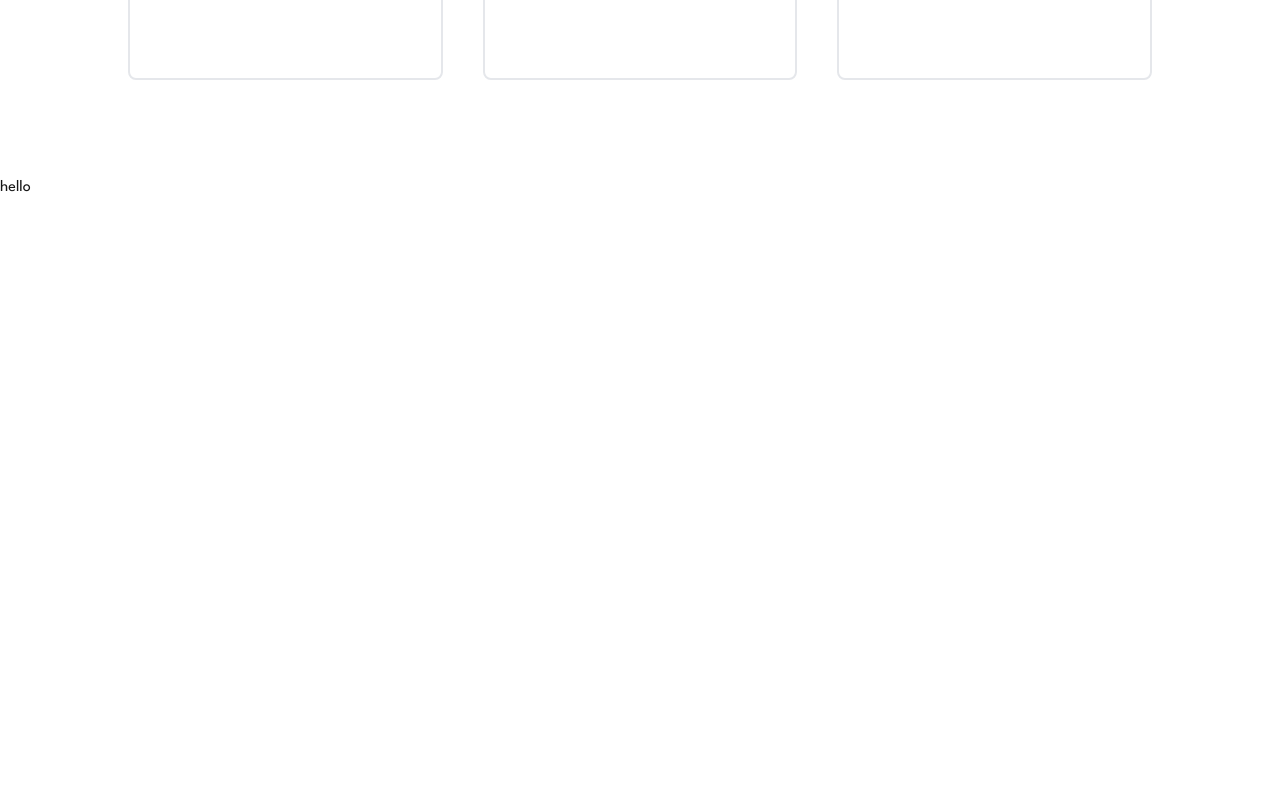
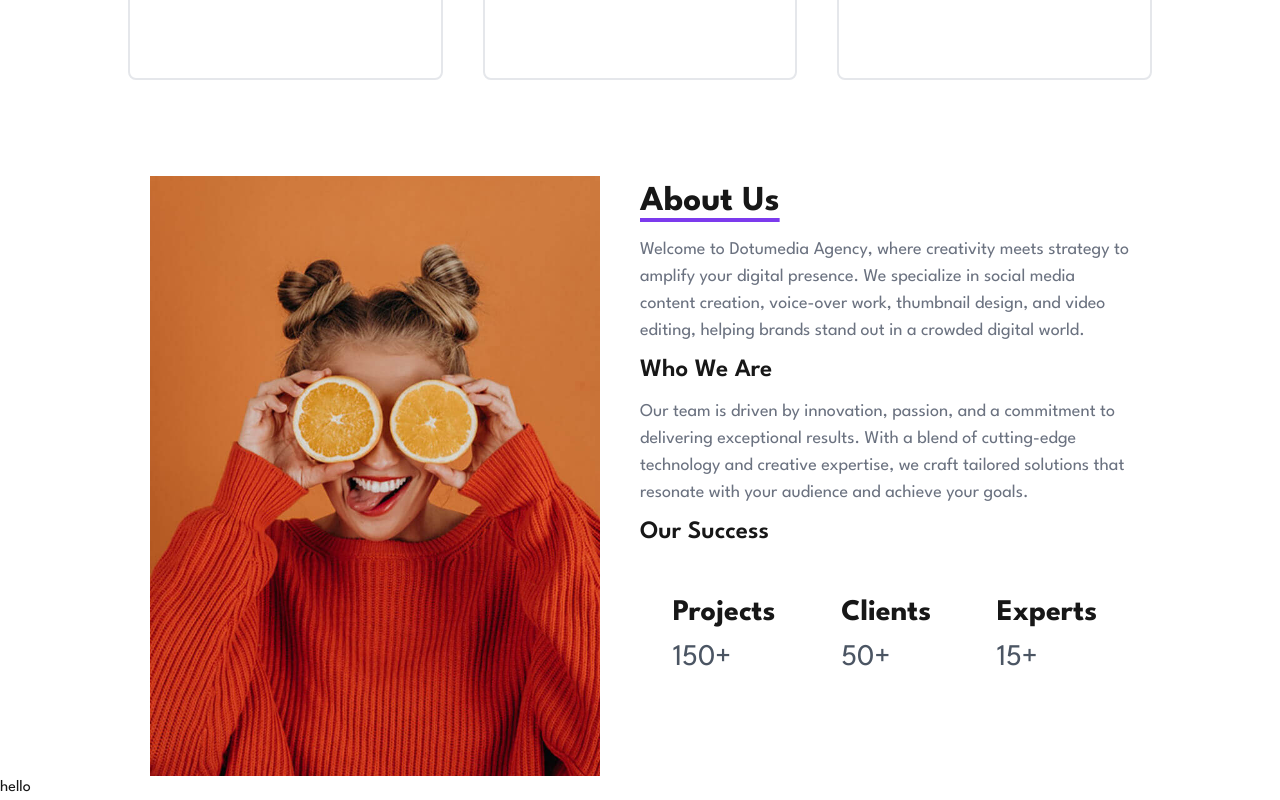
Before and after one commit to rraushan1205/Dotumedia, a Next.js app: page / in a window 1280 px wide. Shown: the part 1530-2330 px from the top of the page. Before the commit the page ends 1730 px from the top, so only its background shows below. Built offline with nearby package versions, Linux system fonts and the light colour scheme.

Commit message:
added about us section

```diff
--- /dev/null
+++ b/app/components/AboutUs.tsx
@@ -0,0 +1,33 @@
+import Image from "next/image";
+import Link from "next/link";
+import about from "@/public/about.jpg";
+import Stats from "./Stats";
+export default function AboutUs() {
+  return (
+    <>
+      <div className="mx-[150px] flex gap-10">
+        <Image src={about} alt="about" className="w-[450px]  " />
+        <div className="s">
+          <header className="text-[35px] font-bold underline underline-offset-8 decoration-violet-600 decoration-4">
+            About Us
+          </header>
+          <p className="my-2 text-[18px] text-gray-500">
+            Welcome to Dotumedia Agency, where creativity meets strategy to
+            amplify your digital presence. We specialize in social media content
+            creation, voice-over work, thumbnail design, and video editing,
+            helping brands stand out in a crowded digital world.
+          </p>
+          <header className="text-[25px] font-semibold">Who We Are</header>
+          <p className="my-2 text-[18px] text-gray-500">
+            Our team is driven by innovation, passion, and a commitment to
+            delivering exceptional results. With a blend of cutting-edge
+            technology and creative expertise, we craft tailored solutions that
+            resonate with your audience and achieve your goals.
+          </p>
+          <header className="text-[25px] font-semibold">Our Success</header>
+          <Stats />
+        </div>
+      </div>
+    </>
+  );
+}
--- /dev/null
+++ b/app/components/CTA.tsx
@@ -0,0 +1,5 @@
+import Link from "next/link";
+
+export default function CTA() {
+  return <></>;
+}
--- a/app/components/Service.tsx
+++ b/app/components/Service.tsx
@@ -55,7 +55,7 @@ export default function Service() {
               <div className="relative z-40 flex items-center border-2 border-gray-200 rounded-lg w-full py-12 px-5 text-center flex-col peer group h-[400px]">
                 <Image
                   src={service.image}
-                  className="w-[220px] group-hover:w-[100px] h-fit"
+                  className="w-[220px] group-hover:w-[100px] h-fit transition-all duration-[1000ms]"
                   alt="web"
                 />
                 <header className="text-blue-500 text-[22px] font-bold">
--- /dev/null
+++ b/app/components/Stats.tsx
@@ -0,0 +1,62 @@
+"use client";
+import { useEffect, useState } from "react";
+import { motion, useAnimation } from "framer-motion";
+import { useInView } from "react-intersection-observer";
+
+// Define the type for the props
+interface CounterProps {
+  end: number;
+  duration?: number;
+}
+
+const Counter = ({ end, duration = 2 }: CounterProps) => {
+  const [count, setCount] = useState(0);
+  const controls = useAnimation();
+  const { ref, inView } = useInView({ triggerOnce: true });
+
+  useEffect(() => {
+    if (inView) {
+      const interval = setInterval(() => {
+        setCount((prev) => {
+          if (prev < end) {
+            return Math.min(prev + 1, end);
+          } else {
+            clearInterval(interval);
+            return end;
+          }
+        });
+      }, (duration * 1000) / end); // Adjust timing of increment based on duration
+    }
+  }, [inView, end, duration]);
+
+  return (
+    <motion.div
+      ref={ref}
+      className="text-gray-600"
+      initial={{ opacity: 0 }}
+      animate={{ opacity: inView ? 1 : 0 }}
+      transition={{ duration }}
+    >
+      {Math.floor(count)}+
+    </motion.div>
+  );
+};
+
+const Stats = () => {
+  return (
+    <div className="flex justify-around my-10">
+      {[
+        { title: "Projects", end: 150 },
+        { title: "Clients", end: 50 },
+        { title: "Experts", end: 15 },
+      ].map((item, index) => (
+        <div key={index} className="text-[30px]">
+          <div className="font-bold">{item.title}</div>
+          <Counter end={item.end} />
+        </div>
+      ))}
+    </div>
+  );
+};
+
+export default Stats;
--- a/app/page.tsx
+++ b/app/page.tsx
@@ -2,6 +2,7 @@ import Image from "next/image";
 import Navbar from "./components/Navbar";
 import HeroSection from "./components/HeroSection";
 import Service from "./components/Service";
+import AboutUs from "./components/AboutUs";
 
 export default function Home() {
   return (
@@ -9,6 +10,7 @@ export default function Home() {
       <Navbar />
       <HeroSection />
       <Service />
+      <AboutUs />
       <p>hello</p>
     </>
   );
```
Also changed, not shown: package.json (+5 -3 lines), public/about.jpg (added), 1 other file (tests, documents, lock files or other folders).
